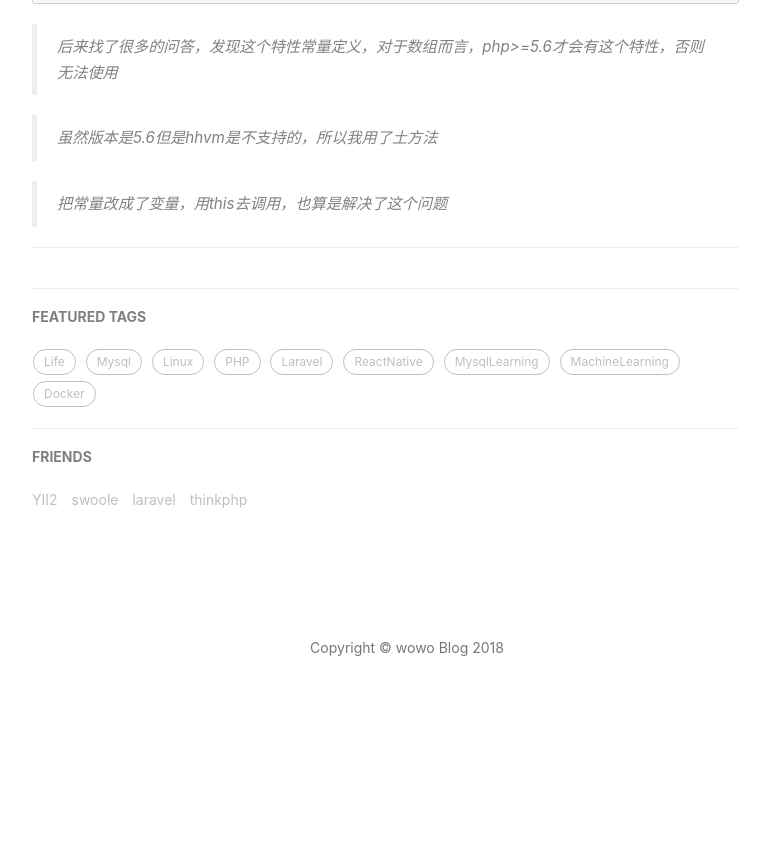
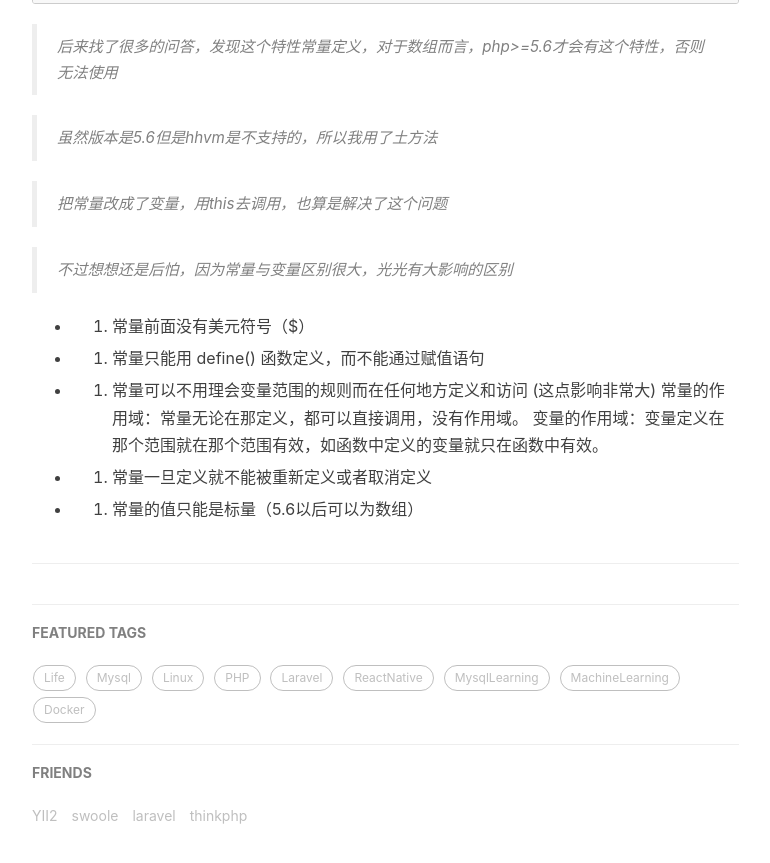
Before and after one commit to aa4933/aa4933.github.io, a Jekyll site: the page built from _posts/2018-10-31-small.markdown, in a window 1280 px wide and 900 px high, scrolled down 1075 px. Shown: the top 863 px of the window, without its empty margins (233-1003 px from the left). Built offline with Jekyll 4.4.1, drawn with Linux system fonts in a browser that asks for light colours; comment, search, counter and statistics services are not loaded; before the commit the page ends 1827 px from its top, so only the background shows below that.

Commit message:
update article

```diff
--- a/_posts/2018-10-31-small.markdown
+++ b/_posts/2018-10-31-small.markdown
@@ -37,3 +37,13 @@ tags:
 > 虽然版本是5.6但是hhvm是不支持的，所以我用了土方法
 
 > 把常量改成了变量，用this去调用，也算是解决了这个问题
+
+> 不过想想还是后怕，因为常量与变量区别很大，光光有大影响的区别
+
+* 1. 常量前面没有美元符号（$）
+* 2. 常量只能用 define() 函数定义，而不能通过赋值语句
+* 3. 常量可以不用理会变量范围的规则而在任何地方定义和访问  (这点影响非常大)
+  	常量的作用域：常量无论在那定义，都可以直接调用，没有作用域。
+	变量的作用域：变量定义在那个范围就在那个范围有效，如函数中定义的变量就只在函数中有效。
+* 4. 常量一旦定义就不能被重新定义或者取消定义
+* 5. 常量的值只能是标量（5.6以后可以为数组）
```
